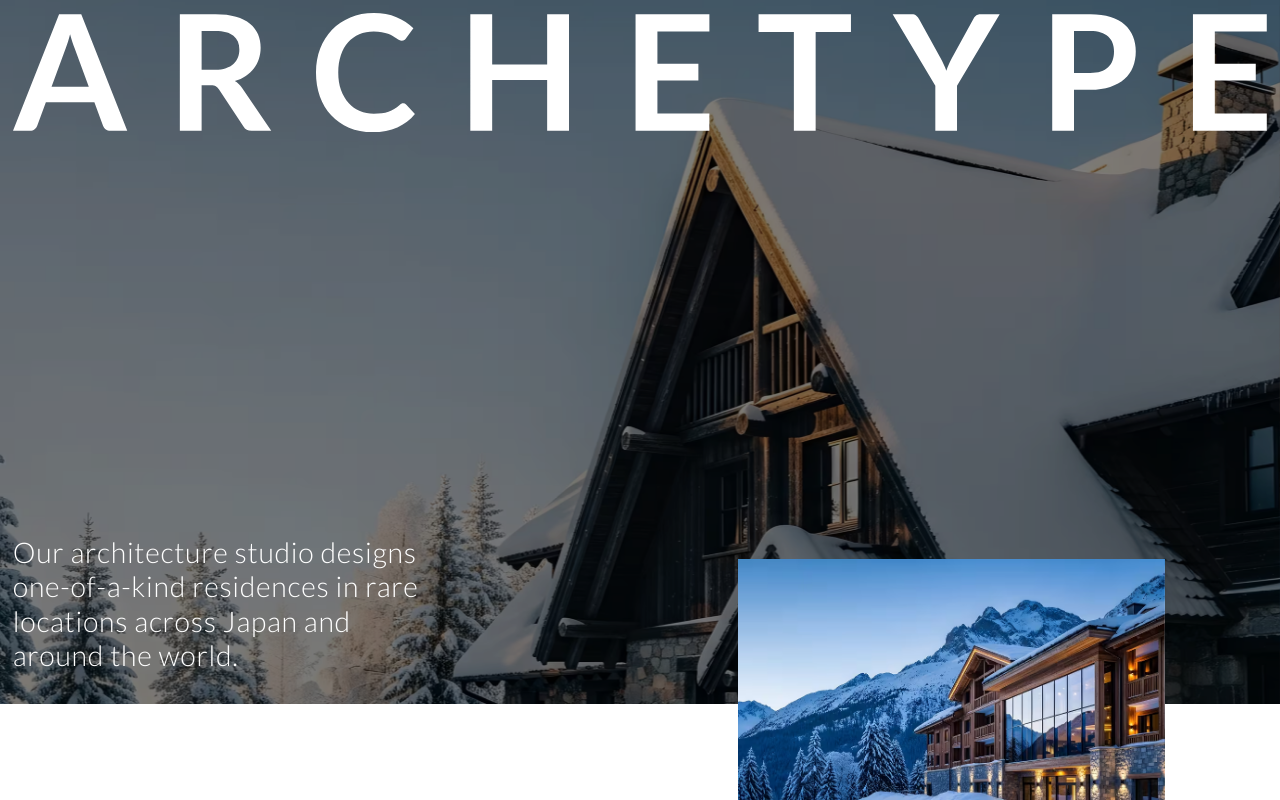
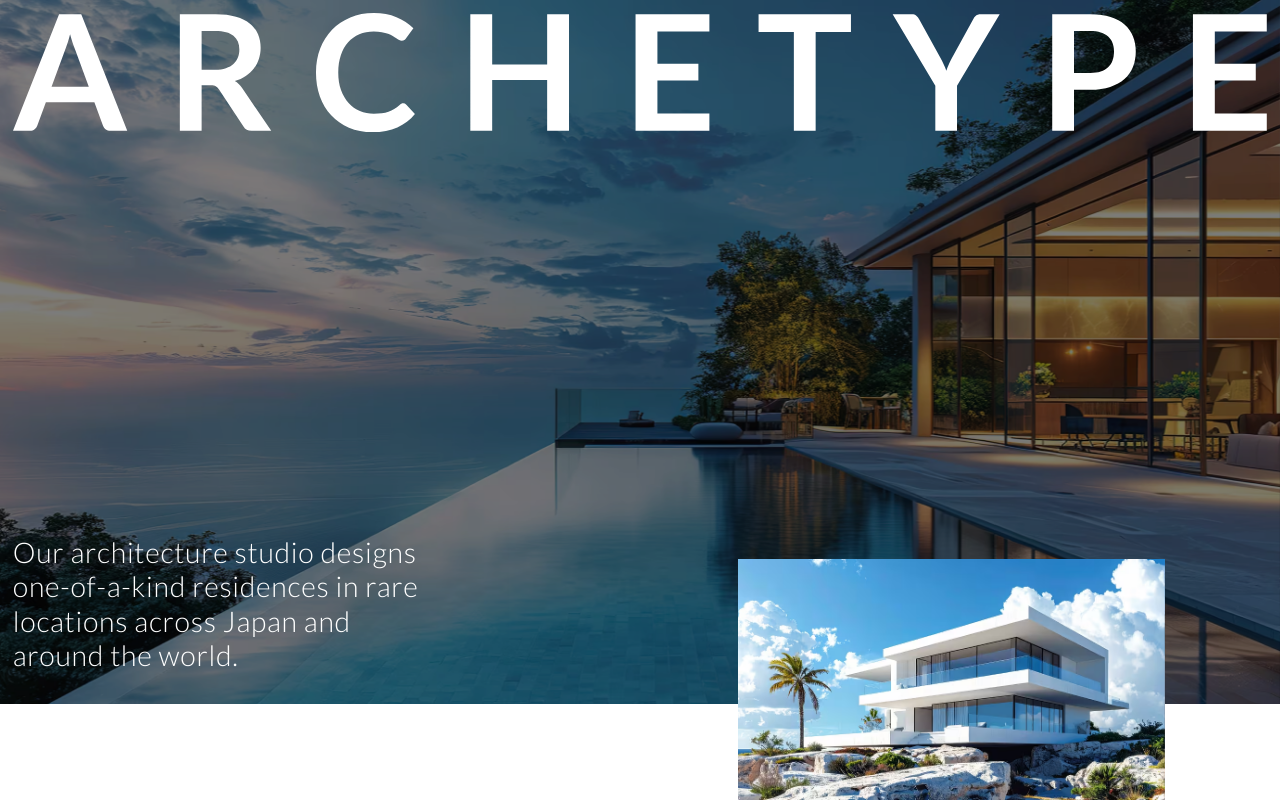
Before and after one commit to thasegawadesign/editorial-hero-prototype, a Next.js app: page / in a window 1280 px wide. Built offline with nearby package versions, Linux system fonts and the light colour scheme.

Commit message:
feat(hero): delay curtain reveal animation on first load (+3s)

```diff
--- a/src/components/Hero.tsx
+++ b/src/components/Hero.tsx
@@ -53,6 +53,7 @@ export default function Hero() {
   // z-index の積み順を循環させるための「前後関係」(背面 -> 手前) を保持する
   const [order, setOrder] = useState<number[]>(() => assets.map((_, i) => i));
   const frontAssetIndex = order[order.length - 1] ?? 0;
+  const [isPlaying, setIsPlaying] = useState(false);
 
   const zIndexByAssetIndex = useMemo(() => {
     const map = new Map<number, number>();
@@ -64,17 +65,31 @@ export default function Hero() {
 
   useEffect(() => {
     const intervalMs = 6000; // 6秒ごとに循環
+    const initialDelayMs = 3000; // 最初だけ +3秒待つ
     if (order.length <= 1) return;
 
-    const id = window.setInterval(() => {
+    let intervalId: number | undefined;
+    const timeoutId = window.setTimeout(() => {
+      setIsPlaying(true);
+      // 最初の切り替えを initialDelayMs 後に1回だけ先行させる
       setOrder((prev) => {
         if (prev.length <= 1) return prev;
         const [first, ...rest] = prev;
         return [...rest, first];
       });
-    }, intervalMs);
+      intervalId = window.setInterval(() => {
+        setOrder((prev) => {
+          if (prev.length <= 1) return prev;
+          const [first, ...rest] = prev;
+          return [...rest, first];
+        });
+      }, intervalMs);
+    }, initialDelayMs);
 
-    return () => window.clearInterval(id);
+    return () => {
+      window.clearTimeout(timeoutId);
+      if (intervalId) window.clearInterval(intervalId);
+    };
   }, [order.length]);
 
   return (
@@ -117,13 +132,13 @@ export default function Hero() {
                 style={{ zIndex }}
                 className={cn(
                   'absolute inset-0 w-full object-cover h-[92vh] lg:h-[88vh] select-none pointer-events-none',
-                  isFront && 'hero-curtain-reveal-main',
+                  isFront && isPlaying && 'hero-curtain-reveal-main',
                 )}
               />
               <div
                 className={cn(
                   'absolute inset-0 h-[92vh] lg:h-[88vh] w-full bg-black/30 select-none pointer-events-none z-10',
-                  isFront && 'hero-curtain-reveal-main',
+                  isFront && isPlaying && 'hero-curtain-reveal-main',
                 )}
               />
             </Fragment>
@@ -142,7 +157,7 @@ export default function Hero() {
               style={{ zIndex }}
               className={cn(
                 'absolute z-20 bottom-0 left-0 right-0 mx-auto select-none pointer-events-none lg:w-4/12 w-11/12 h-fit object-cover lg:mr-[9vw]',
-                isFront && 'hero-curtain-reveal-sub',
+                isFront && isPlaying && 'hero-curtain-reveal-sub',
               )}
             />
           );
```
